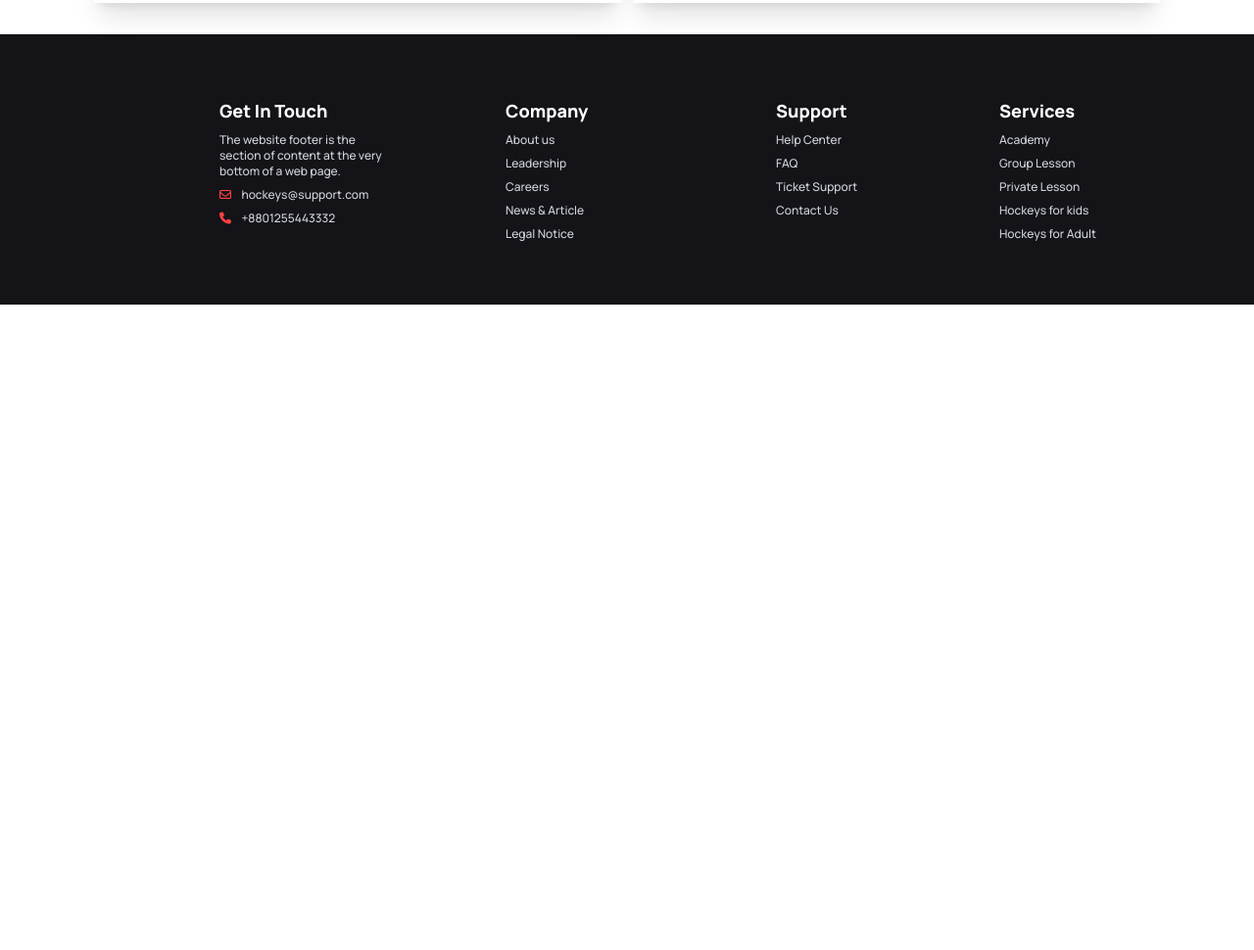
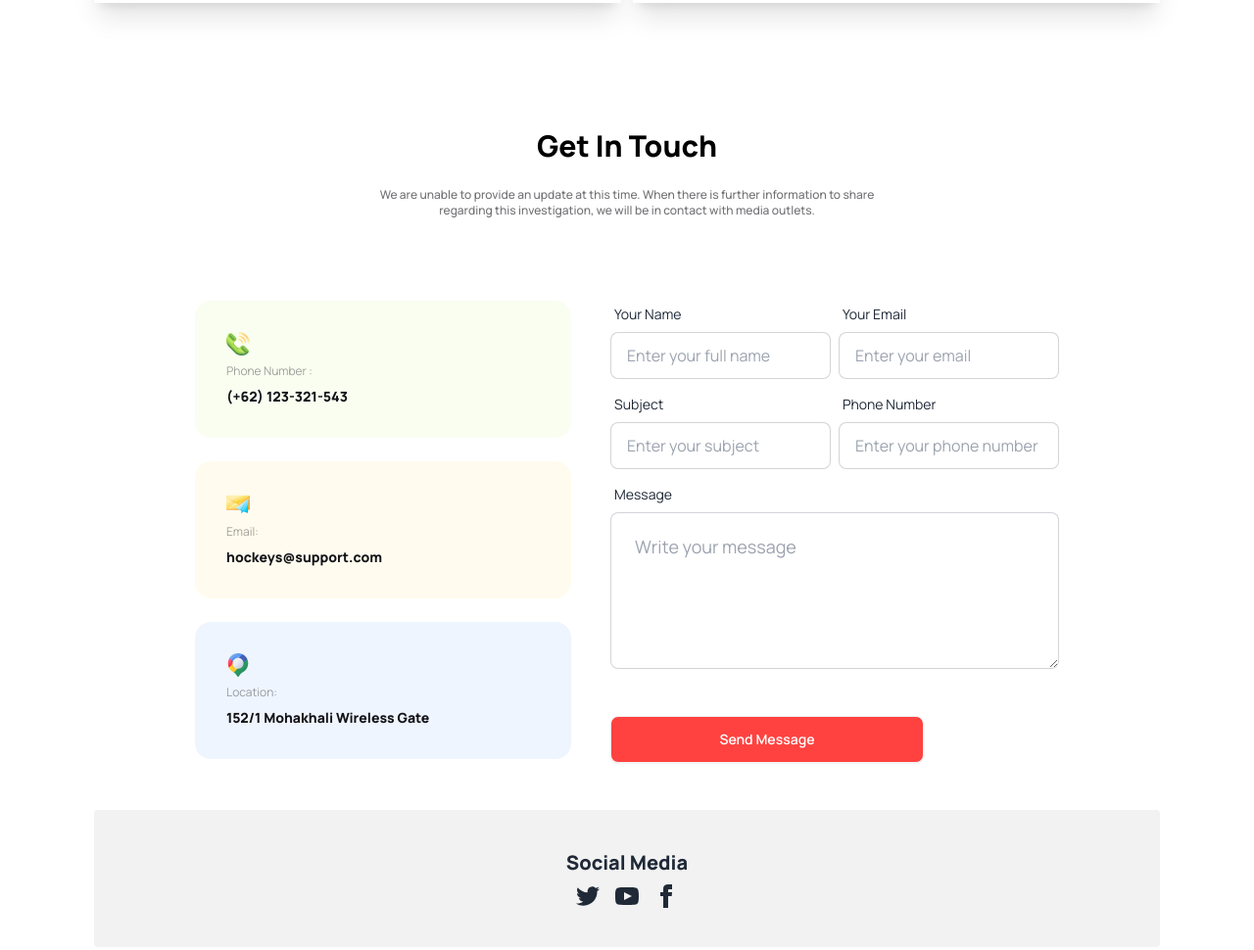
Before and after one commit to WrPial/B9A3-Hockeys-assignment3, a plain HTML site: page index.html in a window 1280 px wide. Shown: the part 2995-3965 px from the top of the page at 98% size. Before the commit the page ends 3306 px from the top, so only its background shows below. Drawn offline with nearby package versions, Linux system fonts and the light colour scheme.

Commit message:
final commit

```diff
--- a/index.html
+++ b/index.html
@@ -328,6 +328,95 @@
         </div>
         <!-- new product end here -->
 
+        <!-- Get In Touch section-->
+
+        <div class="lg:flex justify-center items-center ">
+            <div class="text-center w-1/2">
+                <h2 class="text-black text-3xl font-extrabold mb-6 mt-32">
+                    Get In Touch</h2>
+                <p class="text-[#13131899] text-xs font-medium mb-20">We are unable to provide an update at this time. When there is further information to share regarding this investigation, we will be in contact with media outlets.
+                </p>
+            </div>
+        </div>
+        <!-- -------- -->
+
+       <div class="lg:flex justify-center items-center gap-10">
+        <div class="space-y-6">
+            <div class="card w-96 bg-[#bced6d19]">
+                <div class="card-body flex items-start">
+                    <img class="w-6 h-6 mr-4" src="./Images/Group 1171275317.png" alt="">
+                  <p class="text-[#13131866] text-xs font-normal">Phone Number : </p>
+                  <p class="text-[#131318] text-sm font-extrabold">(+62) 123-321-543</p>
+                </div>
+              </div>
+            <div class="card w-96 bg-[#fddd5f19]">
+                <div class="card-body flex items-start">
+                    <img class="w-6 h-6 mr-4" src="./Images/Group 1171275318.png" alt="">
+                  <p class="text-[#13131866] text-xs font-normal">Email: </p>
+                  <p class="text-[#131318] text-sm font-extrabold">hockeys@support.com</p>
+                </div>
+              </div>
+            <div class="card w-96 bg-[#629cf319] mb-8">
+                <div class="card-body flex items-start">
+                    <img class="w-6 h-6 mr-4" src="./Images/Group 1171275321.png" alt="">
+                  <p class="text-[#13131866] text-xs font-normal">Location: </p>
+                  <p class="text-[#131318] text-sm font-extrabold">152/1 Mohakhali Wireless Gate</p>
+                </div>
+              </div>
+        </div>
+
+        <!-- get in touch 2nd part -->
+
+        <div class="grid lg:grid-cols-2 gap-2">
+            <label class="form-control">
+                <div class="label">
+                  <span class="label-text">Your Name</span>
+                </div>
+                <input type="text" placeholder="Enter your full name" class="input input-bordered w-full max-w-xs" />
+              </label>
+            <label class="form-control">
+                <div class="label">
+                  <span class="label-text">Your Email</span>
+                </div>
+                <input type="text" placeholder="Enter your email" class="input input-bordered w-full max-w-xs" />
+              </label>
+            <label class="form-control">
+                <div class="label">
+                  <span class="label-text">Subject</span>
+                </div>
+                <input type="text" placeholder="Enter your subject" class="input input-bordered w-full max-w-xs" />
+              </label>
+            <label class="form-control ">
+                <div class="label">
+                  <span class="label-text">Phone Number</span>
+                </div>
+                <input type="text" placeholder="Enter your phone number" class="input input-bordered w-full max-w-xs" />
+              </label>
+            <label class="form-control col-span-2 ">
+                <div class="label">
+                  <span class="label-text">Message</span>
+                </div>
+                <textarea placeholder="Write your message" class="textarea textarea-bordered textarea-lg w-full h-40" ></textarea>
+            </label>
+
+              <div class="lg:col-span-2 mt-10">
+                <button class="btn bg-[#FF4240] text-white w-full max-w-xs">Send Message</button>
+             </div>
+        </div>
+       </div>
+
+       <!-- social media -->
+       <div class="footer footer-center gap-2 p-10 mt-12 bg-base-200 text-base-content rounded">
+           <div class="text-xl font-extrabold">
+            <h2>Social Media</h2>
+           </div>
+          <div class="grid grid-flow-col gap-4 ">
+            <a><svg xmlns="http://www.w3.org/2000/svg" width="24" height="24" viewBox="0 0 24 24" class="fill-current"><path d="M24 4.557c-.883.392-1.832.656-2.828.775 1.017-.609 1.798-1.574 2.165-2.724-.951.564-2.005.974-3.127 1.195-.897-.957-2.178-1.555-3.594-1.555-3.179 0-5.515 2.966-4.797 6.045-4.091-.205-7.719-2.165-10.148-5.144-1.29 2.213-.669 5.108 1.523 6.574-.806-.026-1.566-.247-2.229-.616-.054 2.281 1.581 4.415 3.949 4.89-.693.188-1.452.232-2.224.084.626 1.956 2.444 3.379 4.6 3.419-2.07 1.623-4.678 2.348-7.29 2.04 2.179 1.397 4.768 2.212 7.548 2.212 9.142 0 14.307-7.721 13.995-14.646.962-.695 1.797-1.562 2.457-2.549z"></path></svg></a>
+            <a><svg xmlns="http://www.w3.org/2000/svg" width="24" height="24" viewBox="0 0 24 24" class="fill-current"><path d="M19.615 3.184c-3.604-.246-11.631-.245-15.23 0-3.897.266-4.356 2.62-4.385 8.816.029 6.185.484 8.549 4.385 8.816 3.6.245 11.626.246 15.23 0 3.897-.266 4.356-2.62 4.385-8.816-.029-6.185-.484-8.549-4.385-8.816zm-10.615 12.816v-8l8 3.993-8 4.007z"></path></svg></a>
+            <a><svg xmlns="http://www.w3.org/2000/svg" width="24" height="24" viewBox="0 0 24 24" class="fill-current"><path d="M9 8h-3v4h3v12h5v-12h3.642l.358-4h-4v-1.667c0-.955.192-1.333 1.115-1.333h2.885v-5h-3.808c-3.596 0-5.192 1.583-5.192 4.615v3.385z"></path></svg></a>
+          </div>
+
+       </div>
 
     </main>
     <!-- footer start here -->
```
